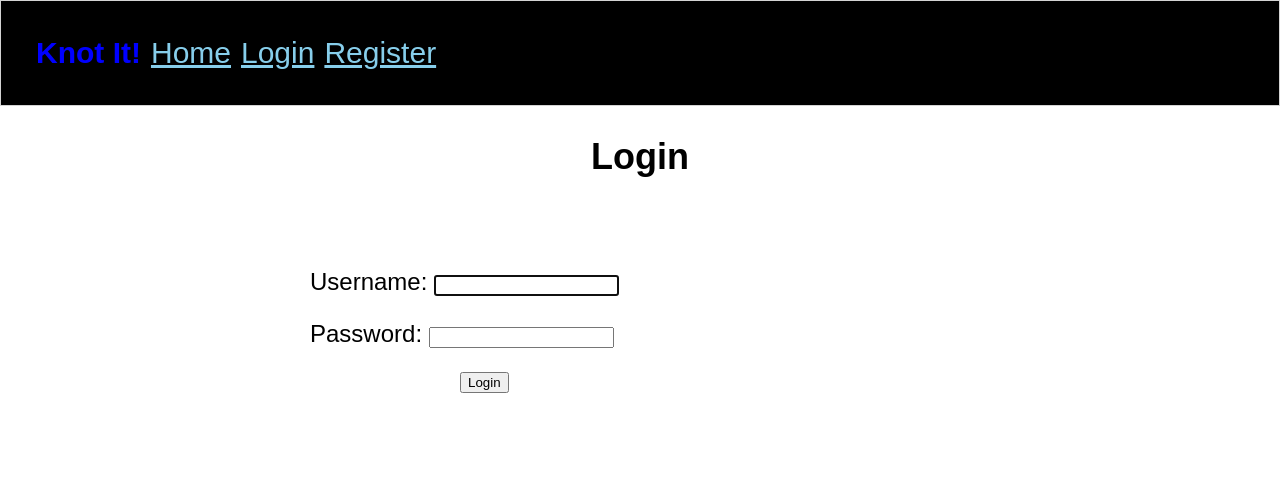
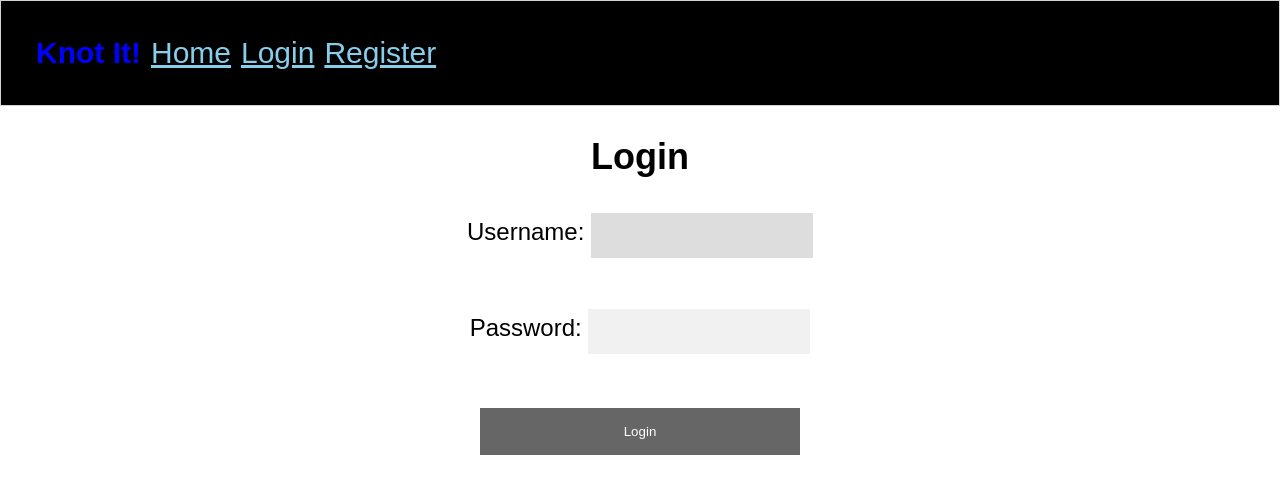
Before and after one commit to MatthewScott32/Knot-It, a Django app: page /accounts/login/ in a window 1280 px wide. Shown: the top 494 px of the page. Run offline with Django 3.2, Linux system fonts and the light colour scheme.

Commit message:
login/register uniformly styled

```diff
--- a/knotitproject/knotitapp/static/styles/login.css
+++ b/knotitproject/knotitapp/static/styles/login.css
@@ -1,26 +1,27 @@
-.logins {
-    list-style: none;
-    display: flex;
-    flex-wrap: wrap;
-    justify-content: space-evenly;
-}
+.registerbtn {
+    background-color: #575656;
+    color: white;
+    padding: 16px 20px;
+    margin: 8px 0;
+    border: none;
+    cursor: pointer;
+    width: 25%;
+    opacity: 0.9;
+    text-align: center;
+    justify-content: center;
+  }
 
-.login {
-    flex-basis: 20%;
-    padding: 0 2em 0.5em 2em;
-    /* border: 1px solid gray; */
-    margin: 1em;
-    padding: 1.5em;
-}
+  input {
+    width: 15%;
+    padding: 15px;
+    margin: 5px 0 22px 0;
+    display: inline-block;
+    border: none;
+    background: #f1f1f1;
+    justify-content: center;
+  }
 
-button {
-    list-style: none;
-    display: flex;
-    flex-wrap: wrap;
-    justify-content: space-evenly;
-    margin-left: 400px;
-}
-
-div {
-    margin-left: 250px;
-}
+  input:focus {
+    background-color: #ddd;
+    outline: none;
+  }
--- a/knotitproject/knotitapp/templates/registration/login.html
+++ b/knotitproject/knotitapp/templates/registration/login.html
@@ -8,11 +8,11 @@
 
 {% block content %}
 <body>
-<h2 class="logins">Login</h2>
-<form class="login" method="post">
-   <div>{% csrf_token %}
+<div style="text-align: center"><h2>Login</h2></div>
+<form method="post">
+   <div style="text-align: center">{% csrf_token %}
     {{ form.as_p }}</div>
-    <button type="submit">Login</button>
+    <div style="text-align: center"><button class="registerbtn" type="submit">Login</button></div>
 </form>
 </body>
 {% endblock %}
```
Also changed, not shown: knotitproject/knotitapp/static/styles/registration.css (added, +38 -0 lines), knotitproject/knotitapp/templates/registration/register.html (+8 -8 lines).
